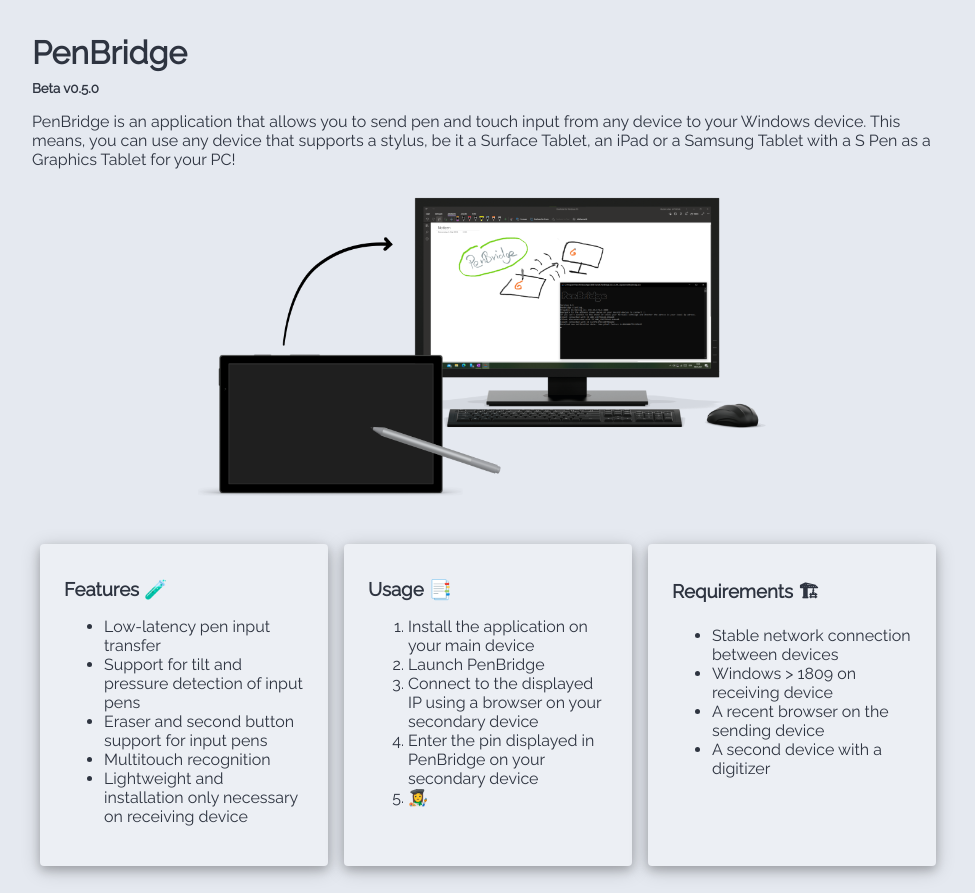
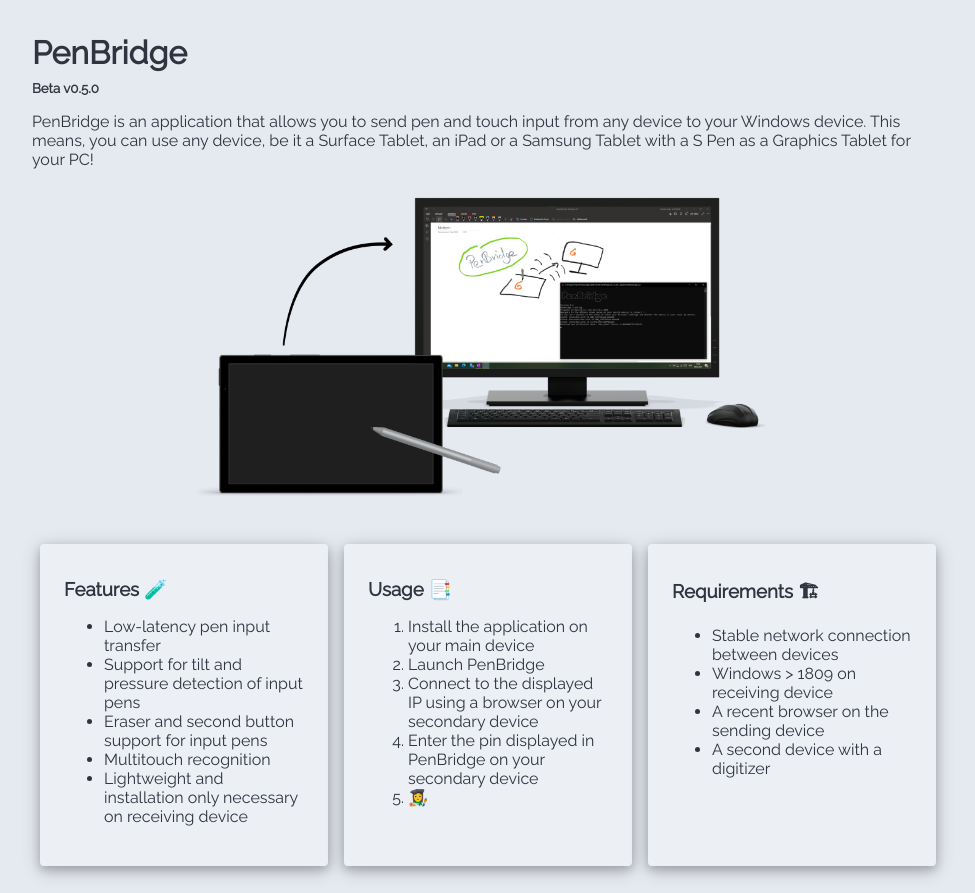
Before and after one commit to nailujx86/PenBridge-Website, a plain HTML site: page index.html in a window 1280 px wide. Shown: the top 893 px of the page, without its empty margins (152-1127 px from the left). Drawn offline with Linux system fonts and the light colour scheme; a script that the page names is missing.

Commit message:
Update Website Content

```diff
--- a/index.html
+++ b/index.html
@@ -8,7 +8,8 @@
     <title>PenBridge | Use any tablet as a graphics tablet or touchscreen for your PC</title>
     <link href="assets/small-frost.css" type="text/css" rel="stylesheet">
     <link href="assets/utils-frost.css" type="text/css" rel="stylesheet">
-    <meta name="description" content="PenBridge is an application that allows you to send pen and touch input from any device to your Windows device.">
+    <meta name="description"
+        content="PenBridge is an application that allows you to send pen and touch input from any device to your Windows device.">
     <meta name="keywords" content="graphics tablet, virtual tablet, virtualtablet, surface, pen remote, digitizer">
     <style>
         .i .card {
@@ -41,6 +42,7 @@
             .r {
                 display: block;
             }
+
             .screenshot>img {
                 width: 95%;
             }
@@ -64,7 +66,8 @@
         <h1>PenBridge</h1>
         <h5>Beta v0.5.0</h5>
         <p>
-            PenBridge is an application that allows you to send pen and touch input from any device to your Windows device. This means, you can use any device that supports a stylus, be it a Surface Tablet, an iPad or a Samsung Tablet with
+            PenBridge is an application that allows you to send pen and touch input from any device to your Windows
+            device. This means, you can use any device, be it a Surface Tablet, an iPad or a Samsung Tablet with
             a S Pen as a Graphics Tablet for your PC!
         </p>
         <div class="screenshot">
@@ -73,7 +76,7 @@
         <div id="mspb-7cc4jhu9b9jr" class="badge 9P7K45N5SND6"></div>
         <script src="https://storebadge.azureedge.net/src/badge-1.8.4.js"></script>
         <script>
-            mspb('9P7K45N5SND6', function(badge) {
+            mspb('9P7K45N5SND6', function (badge) {
                 document.getElementById('mspb-7cc4jhu9b9jr').innerHTML = badge;
             });
         </script>
@@ -128,7 +131,9 @@
                 Reinstall OneNote to fix this issue.
             </li>
             <li>
-                <h4>My eraser does not work in Software x</h4>Some Software don't recognize the sent pen correctly as flipped and therefore do not enable the eraser correctly. I'm still searching for a solution for that issue.
+                <h4>My eraser does not work in Software x</h4>Some Software don't recognize the sent pen correctly as
+                flipped and therefore do not enable the eraser correctly. I'm still searching for a solution for that
+                issue.
             </li>
             <li>
                 <h4>Anything else?</h4>
```
